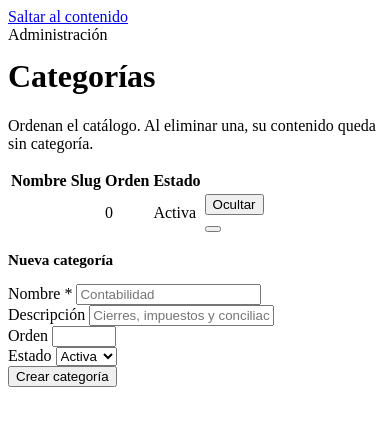
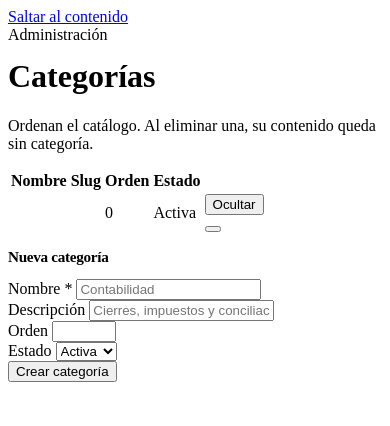
Before and after one commit to SocketStudioec/forja-ai-agents, a PHP site: template app/Views/admin/categories.php in a window 390 px wide. Shown: the top 426 px of the page. Run offline with PHP 8.4, Linux system fonts and the light colour scheme; the template is opened without the code that fills it: most values are stand-ins (such as "Sample title", 1, 10 or a date in 2020); data that the repository does not hold is empty.

Commit message:
Accesibilidad y legibilidad: 100 en Lighthouse en todas las páginas
- Las pestañas de la cabecera de código llevan su propio fondo sólido: dentro
  de un contenedor con scroll el contraste quedaba indeterminado.
- Jerarquía de encabezados corregida en el envío de skills y en categorías,
  donde se saltaba de h1 a h3 sin h2 intermedio.
- Ningún texto baja de 12px por debajo de tableta.
- Documentación: README, formatos, seguridad y base de datos.

Co-Authored-By: Claude Opus 5 <noreply@anthropic.com>

```diff
--- a/app/Views/admin/categories.php
+++ b/app/Views/admin/categories.php
@@ -68,7 +68,7 @@ use App\Core\Csrf;
   <aside class="side-stack">
     <div class="shellbox tight">
       <div class="core pad">
-        <h3 style="font-size:.95rem">Nueva categoría</h3>
+        <h2 style="font-size:.95rem;letter-spacing:-.02em">Nueva categoría</h2>
 
         <form method="post" action="<?= url('/admin/categories') ?>" class="mt-2" novalidate>
           <?= Csrf::field() ?>
--- a/app/Views/public/submit.php
+++ b/app/Views/public/submit.php
@@ -139,7 +139,7 @@ $err = static fn (string $k): string => isset($errors[$k]) ? ' has-error' : '';
       <!-- ----------------------------------------------------- Privacidad -->
       <div class="shellbox tight mt-2">
         <div class="core pad">
-          <h3 style="font-size:.95rem">Qué hacemos con tus datos</h3>
+          <h2 style="font-size:.95rem;letter-spacing:-.02em">Qué hacemos con tus datos</h2>
           <ul class="text-sm muted mt-1" style="padding-left:1.1rem;line-height:1.7">
             <li>Guardamos tu correo, el nombre que indiques y el contenido enviado.</li>
             <li>El correo se usa para informarte si tu envío se aprueba, se publica o requiere cambios.</li>
```
Also changed, not shown: public/assets/css/app.css.
